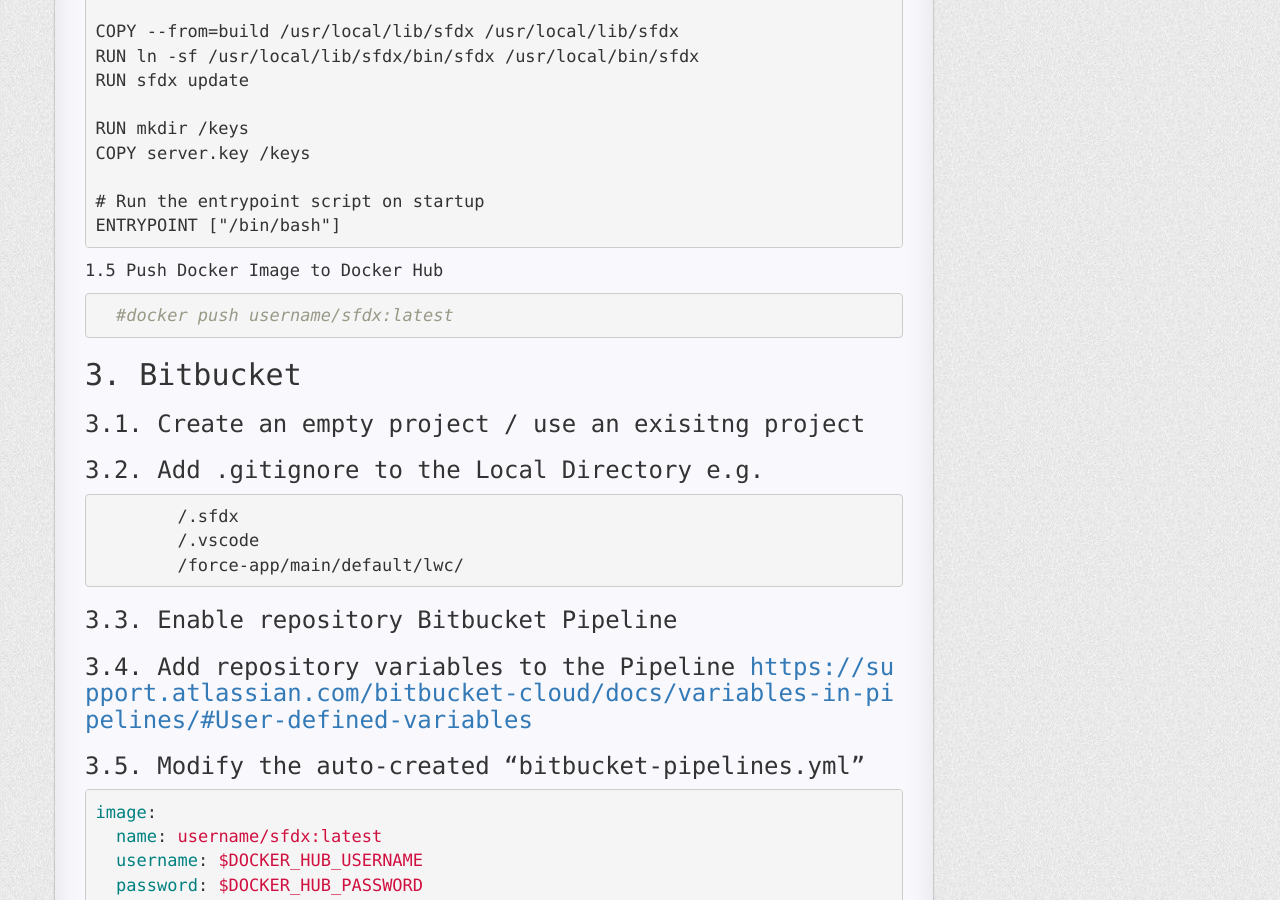
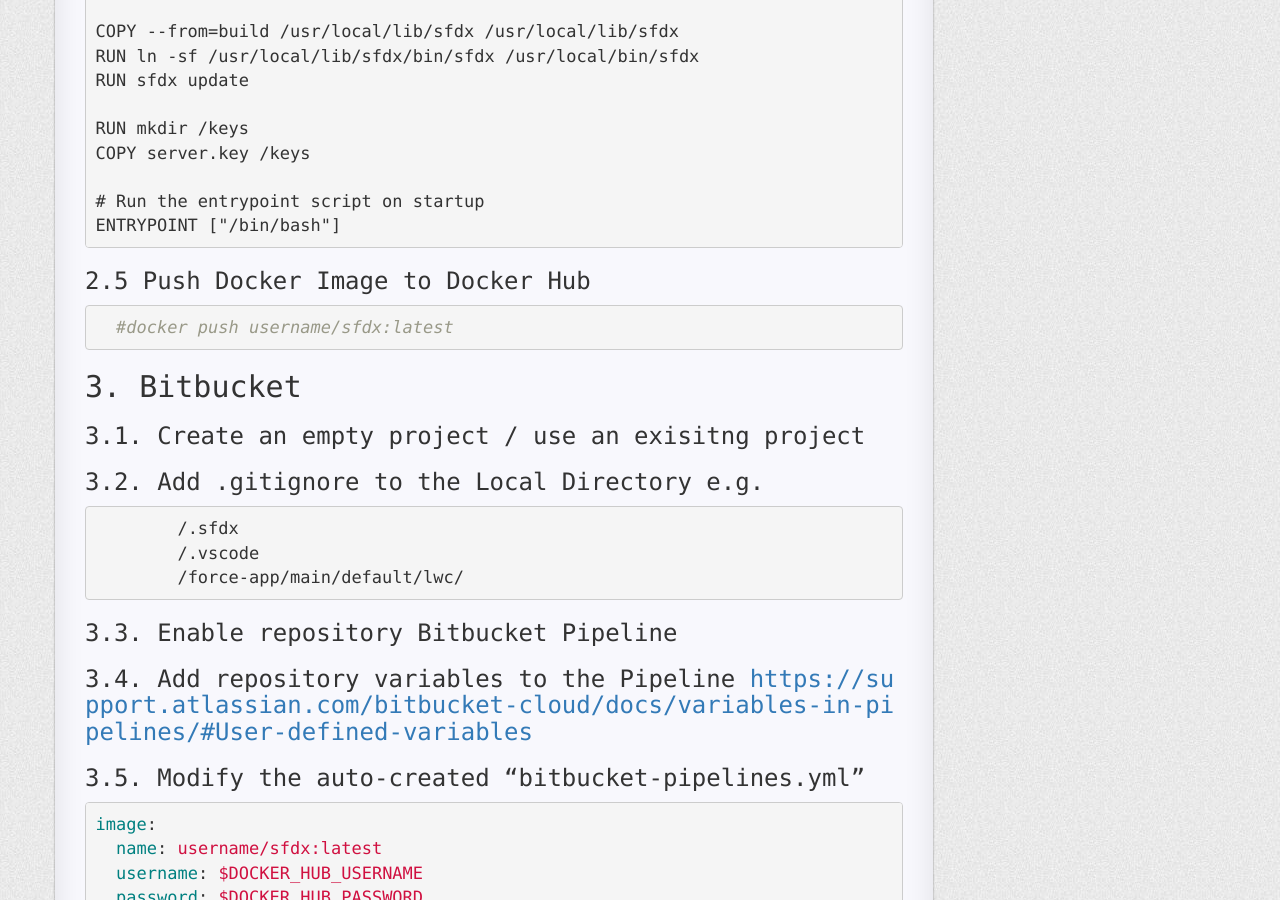
Before and after one commit to zhouhu/apexdevforce, a Jekyll site: the page built from _posts/2020-7-1-salesforce-sfdx-ci-cd-bitbucket-piplines-example.md, in a window 1280 px wide and 900 px high, scrolled down 1918 px. Built offline with Jekyll 4.4.1, drawn with Linux system fonts in a browser that asks for light colours; nearby versions of some CDN libraries; comment, search, counter and statistics services are not loaded; a style sheet for code colours, icons or effects is not loaded.

Commit message:
Update 2020-7-1-salesforce-sfdx-ci-cd-bitbucket-piplines-example.md

````diff
--- a/_posts/2020-7-1-salesforce-sfdx-ci-cd-bitbucket-piplines-example.md
+++ b/_posts/2020-7-1-salesforce-sfdx-ci-cd-bitbucket-piplines-example.md
@@ -71,7 +71,7 @@ COPY server.key /keys
 ENTRYPOINT ["/bin/bash"]
 ```
 
-1.5 Push Docker Image to Docker Hub
+### 2.5 Push Docker Image to Docker Hub
 ```bash
   #docker push username/sfdx:latest
 ```
````
